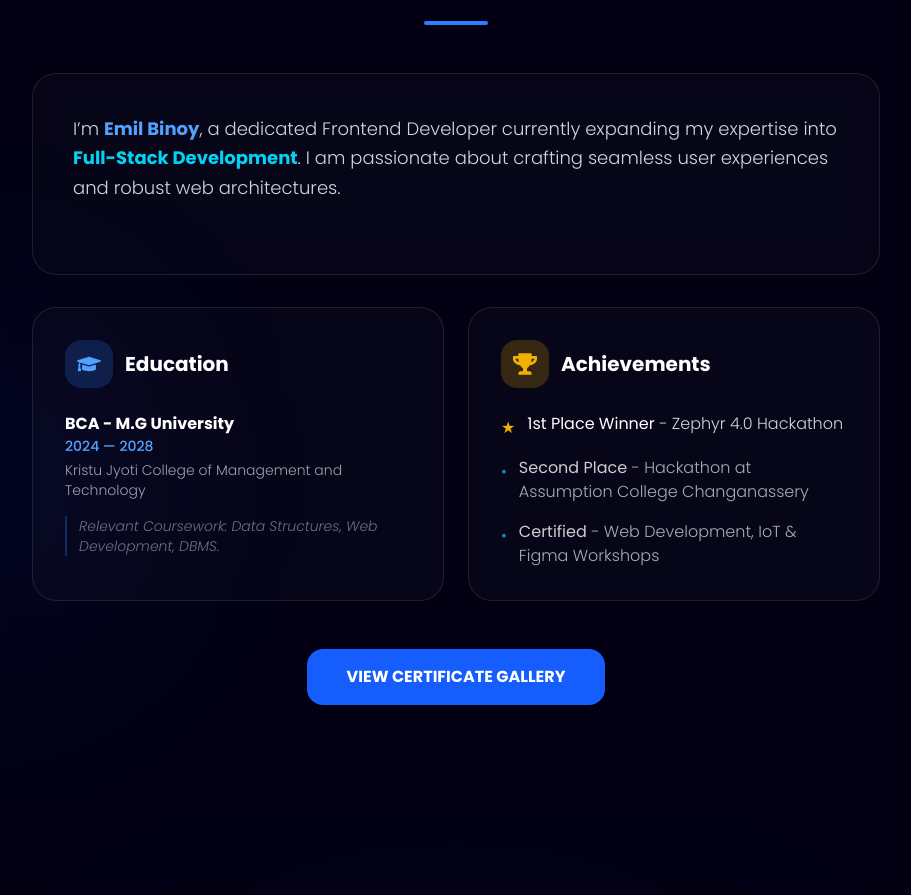
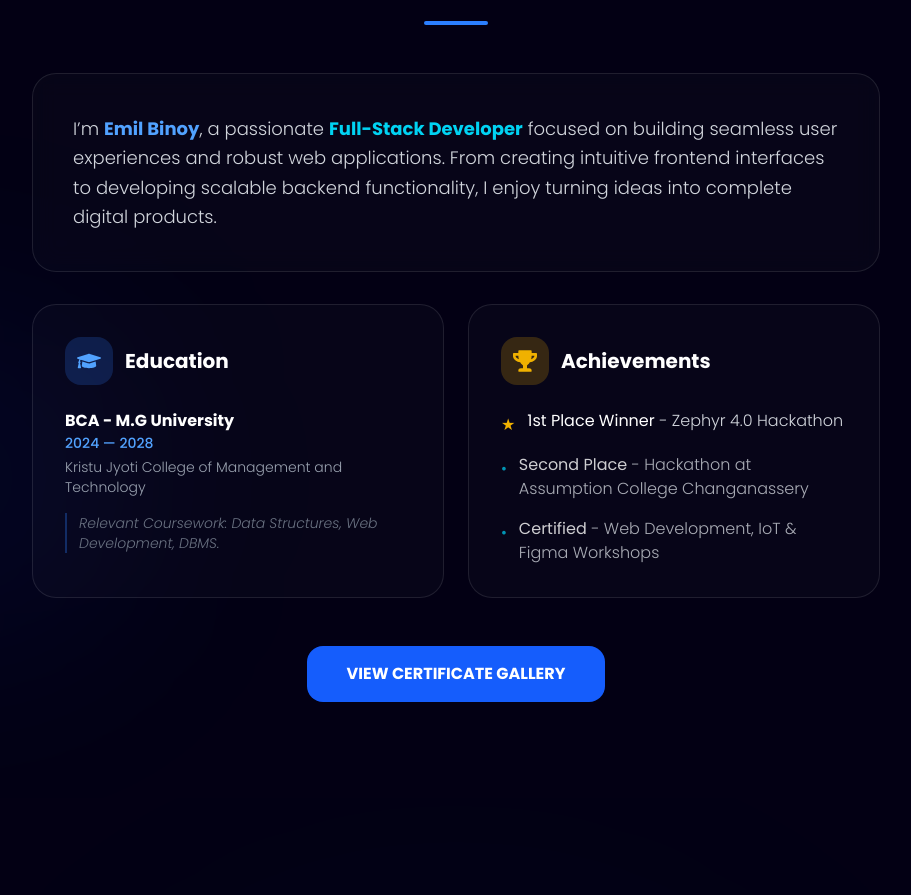
Before and after one commit to Emil-Binoy/Portfolio-using-React, a React (Vite) app: page / in a window 1280 px wide. Shown: the part 931-1826 px from the top of the page, without its empty margins (184-1095 px from the left). Built offline with nearby package versions, Linux system fonts and the light colour scheme; a web font is replaced by a local one.

Commit message:
refactor: changed about discription

```diff
--- a/src/components/sections/About.jsx
+++ b/src/components/sections/About.jsx
@@ -15,8 +15,8 @@ export const About = () => {
         </div>
 
         <div data-aos="fade-up" className="rounded-3xl p-8 md:p-10 border border-white/10 bg-white/[0.02] backdrop-blur-md mb-8 hover:border-blue-500/30 transition-all duration-500">
-          <p className="text-gray-300 text-lg leading-relaxed mb-8">
-            I’m <span className="text-blue-400 font-bold">Emil Binoy</span>, a dedicated Frontend Developer currently expanding my expertise into <span className="text-cyan-400 font-bold">Full-Stack Development</span>. I am passionate about crafting seamless user experiences and robust web architectures.
+          <p className="text-gray-300 text-lg leading-relaxed">
+            I’m <span className="text-blue-400 font-bold">Emil Binoy</span>, a passionate <span className="text-cyan-400 font-bold">Full-Stack Developer</span> focused on building seamless user experiences and robust web applications. From creating intuitive frontend interfaces to developing scalable backend functionality, I enjoy turning ideas into complete digital products.
           </p>
         </div>
 
```
